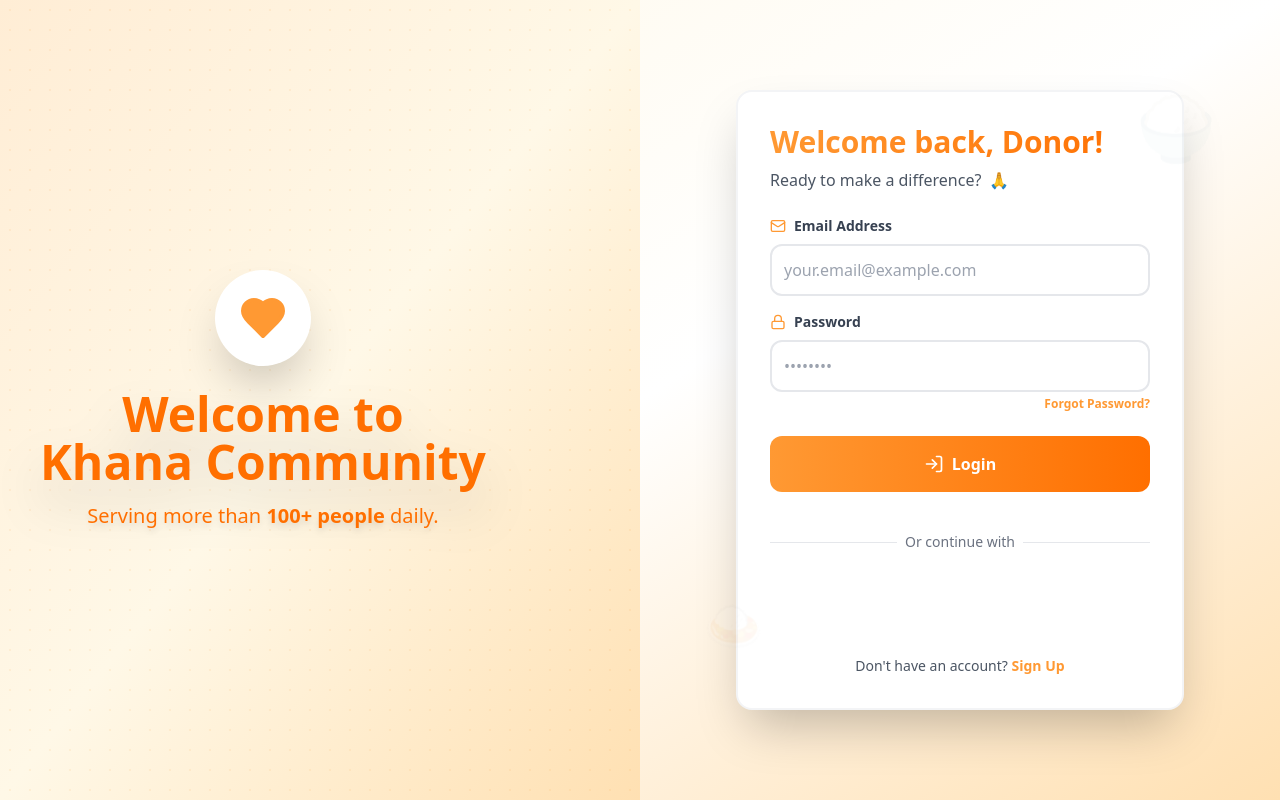
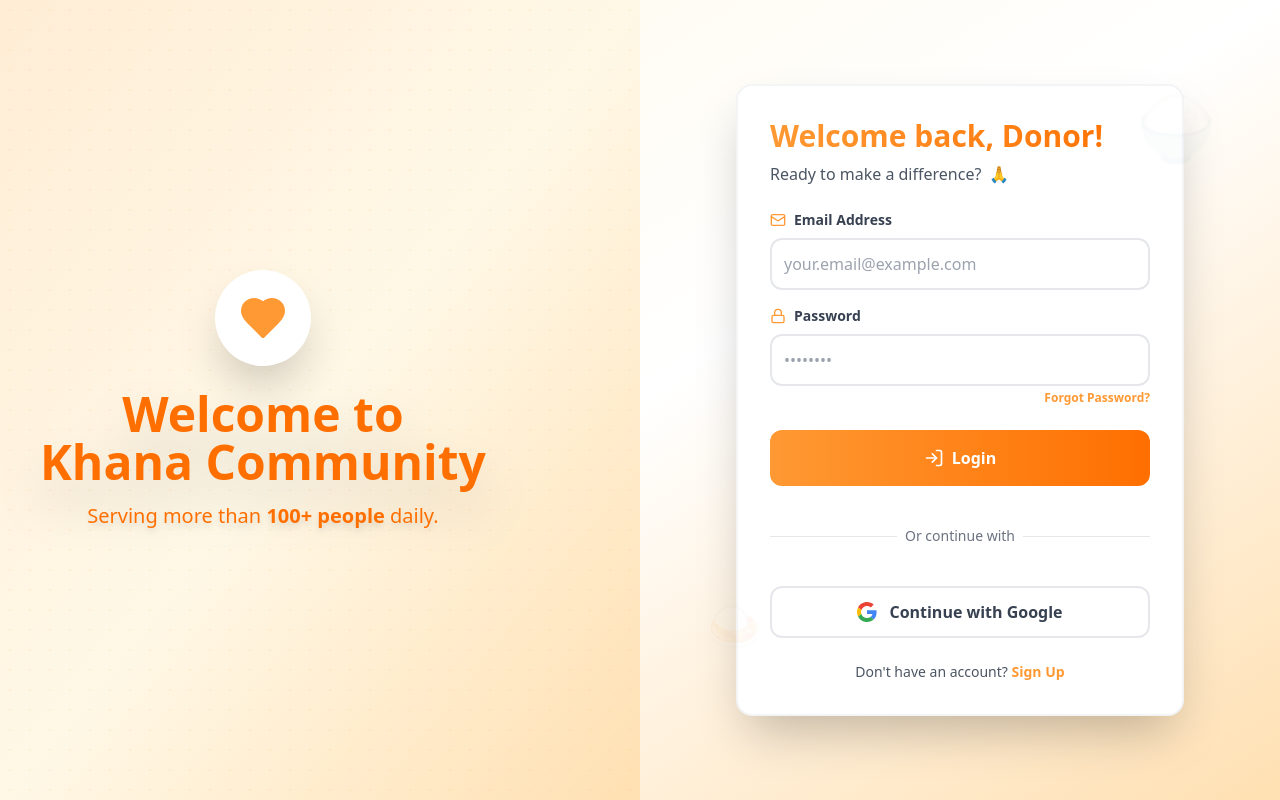
Before and after one commit to chauhanvikki/Khana-Community, a React (Vite) app in the folder frontend/: page /auth/login in a window 1280 px wide. Built offline with nearby package versions, Linux system fonts and the light colour scheme.

Commit message:
fix: switch Google OAuth to implicit flow - completely avoids COOP popup issue

```diff
--- a/frontend/src/components/GoogleLoginButton.jsx
+++ b/frontend/src/components/GoogleLoginButton.jsx
@@ -1,15 +1,18 @@
 import React from 'react';
-import { GoogleLogin } from '@react-oauth/google';
+import { useGoogleLogin } from '@react-oauth/google';
 import { motion } from 'framer-motion';
 import axios from 'axios';
 import { API_BASE_URL } from '../config';
 
 export default function GoogleLoginButton({ onSuccess, onOTPRequired, role, disabled }) {
-  const handleSuccess = async (credentialResponse) => {
+
+  const googleLogin = useGoogleLogin({
+    onSuccess: async (tokenResponse) => {
       if (disabled) return;
       try {
+        // Send the access_token to our backend, which will verify it with Google
         const response = await axios.post(`${API_BASE_URL}/api/auth/google-login`, {
-        token: credentialResponse.credential,
+          access_token: tokenResponse.access_token,
           role: role
         });
 
@@ -40,7 +43,13 @@
         console.error('Google Auth Failed:', err);
         alert(err.response?.data?.message || 'Google Login failed. Please try again.');
       }
-  };
+    },
+    onError: (error) => {
+      console.error('Google Login Error:', error);
+      alert('Google Login failed. Please try again.');
+    },
+    flow: 'implicit',
+  });
 
   return (
     <motion.div
@@ -48,15 +57,20 @@
       whileTap={{ scale: 0.98 }}
       className="w-full flex justify-center"
     >
-      <GoogleLogin
-        onSuccess={handleSuccess}
-        onError={() => alert('Google Login failed. Please try again.')}
-        useOneTap={false}
-        auto_select={false}
-        theme="filled_blue"
-        shape="pill"
-        text="continue_with"
-      />
+      <button
+        type="button"
+        onClick={() => googleLogin()}
+        disabled={disabled}
+        className="w-full flex items-center justify-center gap-3 px-6 py-3 bg-white border-2 border-gray-200 rounded-xl text-gray-700 font-semibold hover:bg-gray-50 hover:border-gray-300 hover:shadow-md transition-all duration-200 disabled:opacity-50 disabled:cursor-not-allowed"
+      >
+        <svg width="20" height="20" viewBox="0 0 48 48">
+          <path fill="#EA4335" d="M24 9.5c3.54 0 6.71 1.22 9.21 3.6l6.85-6.85C35.9 2.38 30.47 0 24 0 14.62 0 6.51 5.38 2.56 13.22l7.98 6.19C12.43 13.72 17.74 9.5 24 9.5z"/>
+          <path fill="#4285F4" d="M46.98 24.55c0-1.57-.15-3.09-.38-4.55H24v9.02h12.94c-.58 2.96-2.26 5.48-4.78 7.18l7.73 6c4.51-4.18 7.09-10.36 7.09-17.65z"/>
+          <path fill="#FBBC05" d="M10.53 28.59c-.48-1.45-.76-2.99-.76-4.59s.27-3.14.76-4.59l-7.98-6.19C.92 16.46 0 20.12 0 24c0 3.88.92 7.54 2.56 10.78l7.97-6.19z"/>
+          <path fill="#34A853" d="M24 48c6.48 0 11.93-2.13 15.89-5.81l-7.73-6c-2.15 1.45-4.92 2.3-8.16 2.3-6.26 0-11.57-4.22-13.47-9.91l-7.98 6.19C6.51 42.62 14.62 48 24 48z"/>
+        </svg>
+        Continue with Google
+      </button>
     </motion.div>
   );
 }
```
Also changed, not shown: 1 other file (tests, documents, lock files or other folders). Lines whose indentation alone changed are shown as unchanged.
